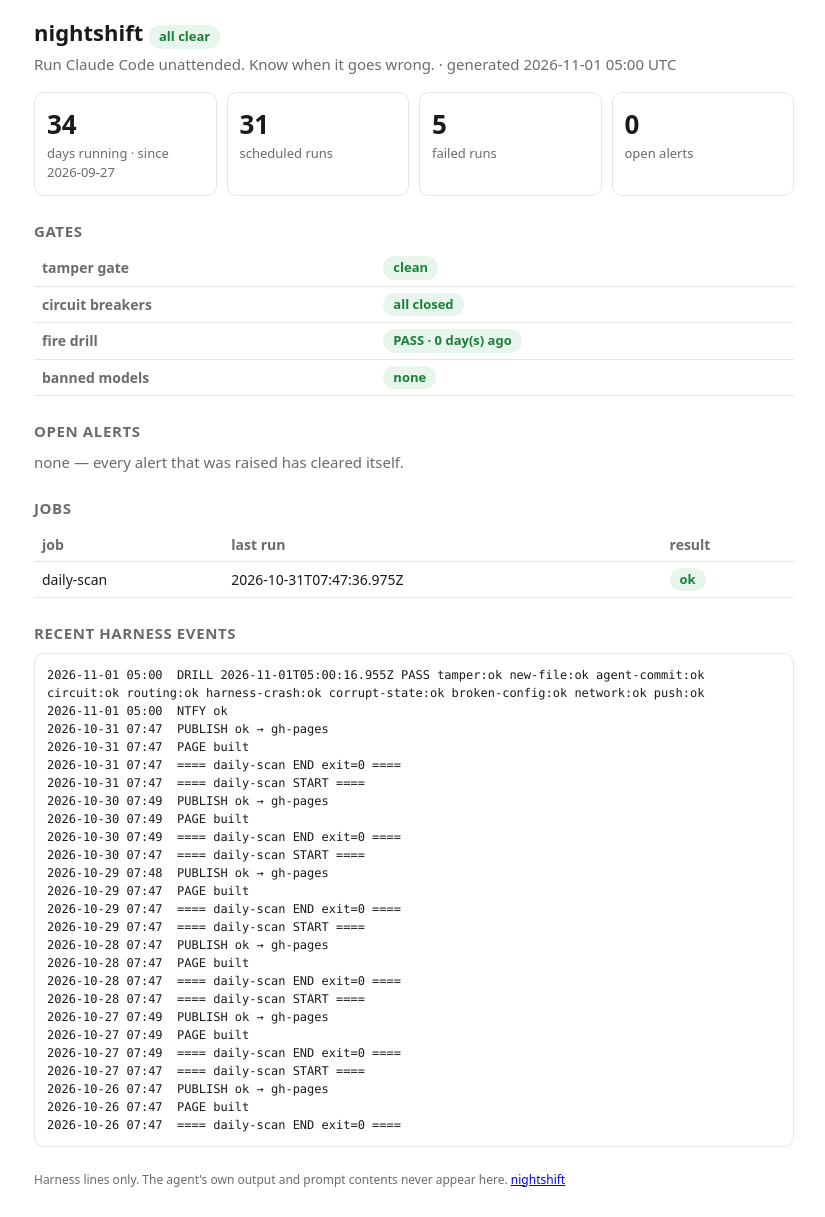
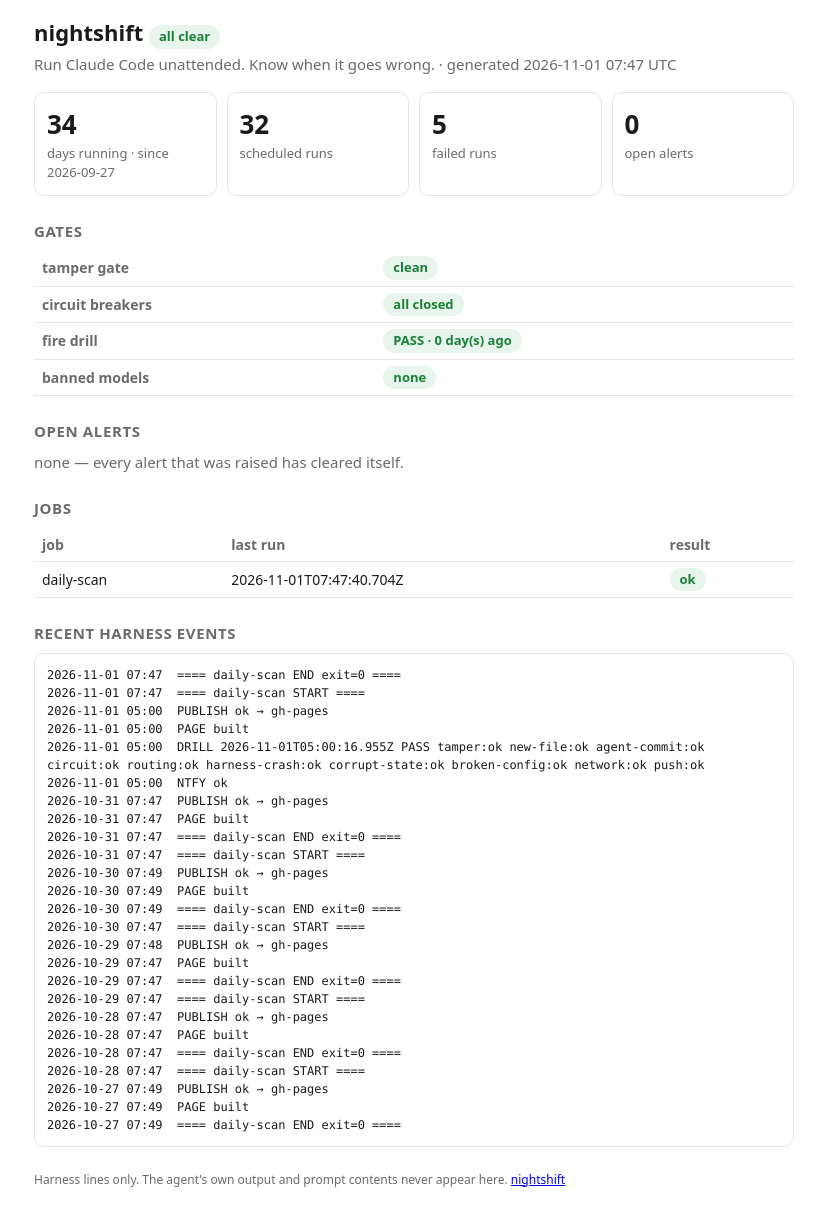
Before and after one commit to amirg76/nightshift, a plain HTML site: page index.html in a window 1280 px wide. Shown: the whole page, without its empty margins (226-1051 px from the left). Drawn offline with Linux system fonts and the light colour scheme.

Commit message:
status 2026-11-01 07:47 UTC

```diff
--- a/index.html
+++ b/index.html
@@ -14,10 +14,10 @@ pre{font:12px/1.5 var(--mono);white-space:pre-wrap;word-break:break-word;border:
 ul{padding-left:20px}li{margin:4px 0}.foot{color:var(--mut);font-size:12px;margin-top:24px}
 </style></head><body>
 <h1>nightshift <span class="pill ok">all clear</span></h1>
-<p class="sub">Run Claude Code unattended. Know when it goes wrong. · generated 2026-11-01 05:00 UTC</p>
+<p class="sub">Run Claude Code unattended. Know when it goes wrong. · generated 2026-11-01 07:47 UTC</p>
 <div class="grid">
 <div class="tile"><div class="n">34</div><div class="l">days running · since 2026-09-27</div></div>
-<div class="tile"><div class="n">31</div><div class="l">scheduled runs</div></div>
+<div class="tile"><div class="n">32</div><div class="l">scheduled runs</div></div>
 <div class="tile"><div class="n">5</div><div class="l">failed runs</div></div>
 <div class="tile"><div class="n">0</div><div class="l">open alerts</div></div>
 </div>
@@ -31,10 +31,14 @@ ul{padding-left:20px}li{margin:4px 0}.foot{color:var(--mut);font-size:12px;margi
 <h2>Open alerts</h2>
 <p class="sub">none — every alert that was raised has cleared itself.</p>
 <h2>Jobs</h2>
-<table><tr><th>job</th><th>last run</th><th>result</th></tr><tr><td>daily-scan</td><td>2026-10-31T07:47:36.975Z</td><td><span class="pill ok">ok</span></td></tr></table>
+<table><tr><th>job</th><th>last run</th><th>result</th></tr><tr><td>daily-scan</td><td>2026-11-01T07:47:40.704Z</td><td><span class="pill ok">ok</span></td></tr></table>
 
 <h2>Recent harness events</h2>
-<pre>2026-11-01 05:00  DRILL 2026-11-01T05:00:16.955Z PASS tamper:ok new-file:ok agent-commit:ok circuit:ok routing:ok harness-crash:ok corrupt-state:ok broken-config:ok network:ok push:ok
+<pre>2026-11-01 07:47  ==== daily-scan END exit=0 ====
+2026-11-01 07:47  ==== daily-scan START ====
+2026-11-01 05:00  PUBLISH ok → gh-pages
+2026-11-01 05:00  PAGE built
+2026-11-01 05:00  DRILL 2026-11-01T05:00:16.955Z PASS tamper:ok new-file:ok agent-commit:ok circuit:ok routing:ok harness-crash:ok corrupt-state:ok broken-config:ok network:ok push:ok
 2026-11-01 05:00  NTFY ok
 2026-10-31 07:47  PUBLISH ok → gh-pages
 2026-10-31 07:47  PAGE built
@@ -54,10 +58,6 @@ ul{padding-left:20px}li{margin:4px 0}.foot{color:var(--mut);font-size:12px;margi
 2026-10-28 07:47  ==== daily-scan START ====
 2026-10-27 07:49  PUBLISH ok → gh-pages
 2026-10-27 07:49  PAGE built
-2026-10-27 07:49  ==== daily-scan END exit=0 ====
-2026-10-27 07:47  ==== daily-scan START ====
-2026-10-26 07:47  PUBLISH ok → gh-pages
-2026-10-26 07:47  PAGE built
-2026-10-26 07:47  ==== daily-scan END exit=0 ====</pre>
+2026-10-27 07:49  ==== daily-scan END exit=0 ====</pre>
 <p class="foot">Harness lines only. The agent's own output and prompt contents never appear here. <a href="https://github.com/amirg76/nightshift">nightshift</a></p>
 </body></html>
```
